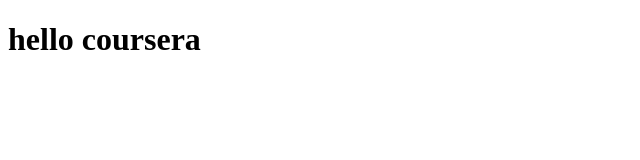
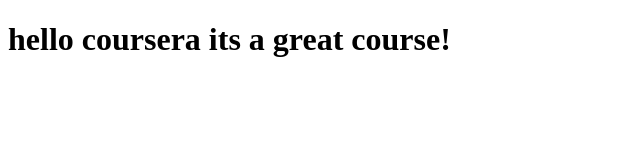
Before and after one commit to sulavpradhan/coursera-test, a plain HTML site: page site/index.html in a window 1280 px wide. Shown: the whole page, without its empty margins (0-640 px from the left). Drawn offline with Linux system fonts and the light colour scheme.

Commit message:
small addition to our page content

```diff
--- a/site/index.html
+++ b/site/index.html
@@ -6,6 +6,6 @@
     <title>hello cousera</title>
 </head>
 <body>
-    <h1>hello coursera</h1>
+    <h1>hello coursera its a great course!</h1>
 </body>
 </html>
```
